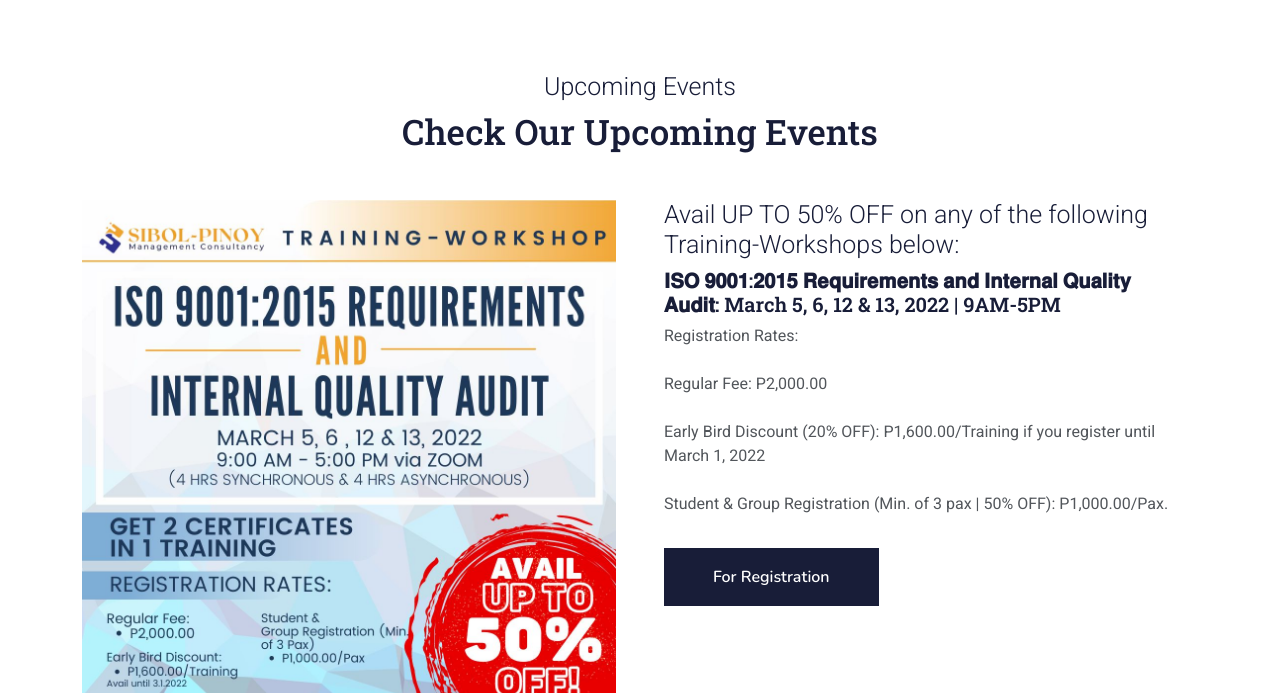
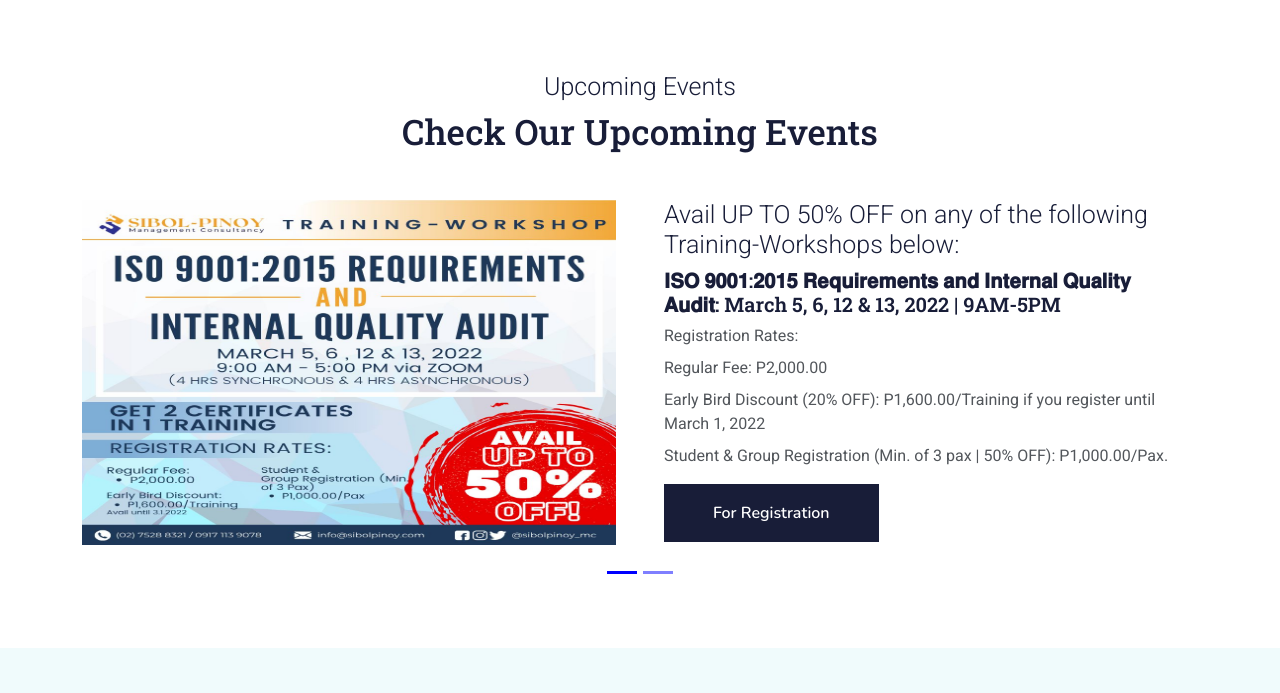
Before and after one commit to iopas02/sibolpinoy, a PHP site: page /event.php in a window 1280 px wide. Shown: the part 701-1394 px from the top of the page. Run offline with PHP 8.4, Linux system fonts and the light colour scheme; data that the repository does not hold is empty; some libraries are stand-ins or nearby versions.

Commit message:
update all

```diff
--- a/Admin/login.php
+++ b/Admin/login.php
@@ -15,10 +15,10 @@
 
     <title>Sibol-PINOY Admin Login</title>
   </head>
-  <body>
+  <body">
 
     <!-- Admin LogIn Form Start -->
-    <section class="form my-4 mx-5">
+    <section class="form mx-5" >
         <div class="container container-position">
             <div class="row no-gutters">
                 <div class="col-lg-5">
--- a/event.php
+++ b/event.php
@@ -53,7 +53,7 @@
                             <div class="col-lg-6" style="min-height: 400px;">
                                 <div class="position-relative" >
                                     <div class="testimonial-item text-center" >
-                                        <img class="img-fluid w-100 h-100" src="img/event_1.jpg">
+                                        <img class="img-fluid w-100" style="height: 345px" src="img/event_1.jpg">
                                     </div>
                                 </div>
                             </div>
@@ -61,10 +61,10 @@
                                 <h5 class="bg-white text-dark pe-3 secondary-font">Avail UP TO 50% OFF on any of the following Training-Workshops below:</h5>
                                 <h6 class="bg-white text-dark pe-3 second-header">𝐈𝐒𝐎 𝟗𝟎𝟎𝟏:𝟐𝟎𝟏𝟓 𝐑𝐞𝐪𝐮𝐢𝐫𝐞𝐦𝐞𝐧𝐭𝐬 𝐚𝐧𝐝 𝐈𝐧𝐭𝐞𝐫𝐧𝐚𝐥 𝐐𝐮𝐚𝐥𝐢𝐭𝐲 𝐀𝐮𝐝𝐢𝐭: March 5, 6, 12 & 13, 2022 | 9AM-5PM</h6>
 
-                                <p class="mb-4">Registration Rates:</p>
-                                <p class="mb-4">Regular Fee: P2,000.00</p>
-                                <p class="mb-4">Early Bird Discount (20% OFF): P1,600.00/Training if you register until March 1, 2022</p>
-                                <p class="mb-4">Student & Group Registration (Min. of 3 pax | 50% OFF): P1,000.00/Pax.</p>
+                                <p class="mb-2">Registration Rates:</p>
+                                <p class="mb-2">Regular Fee: P2,000.00</p>
+                                <p class="mb-2">Early Bird Discount (20% OFF): P1,600.00/Training if you register until March 1, 2022</p>
+                                <p class="mb-2">Student & Group Registration (Min. of 3 pax | 50% OFF): P1,000.00/Pax.</p>
                                 <a class="btn btn-dark py-3 px-5 mt-2" data-bs-toggle="modal" data-bs-target="#registration">For Registration</a>
                             </div>
                         </div>
@@ -74,17 +74,17 @@
                             <div class="col-lg-6" style="min-height: 400px;">
                                 <div class="position-relative">
                                     <div class="testimonial-item text-center">
-                                        <img class="img-fluid w-100 h-100" src="img/event_2.jpg">
+                                        <img class="img-fluid w-100" style="height: 345px" src="img/event_2.jpg">
                                     </div>
                                 </div>
                             </div>
                             <div class="col-lg-6">
                                 <h5 class="bg-white text-dark pe-3 secondary-font">Avail UP TO 50% OFF on any of the following Training-Workshops below:</h5>
                                 <h6 class="bg-white text-dark pe-3 second-header">𝐒𝐭𝐫𝐚𝐭𝐞𝐠𝐢𝐜 𝐏𝐥𝐚𝐧𝐧𝐢𝐧𝐠 𝐚𝐧𝐝 𝐑𝐢𝐬𝐤-𝐁𝐚𝐬𝐞𝐝 𝐌𝐚𝐧𝐚𝐠𝐞𝐦𝐞𝐧𝐭: March 7 - 11, 2022 | 5PM-9PM</h6>
-                                <p class="mb-4">Registration Rates:</p>
-                                <p class="mb-4">Regular Fee: P2,000.00</p>
-                                <p class="mb-4">Early Bird Discount (20% OFF): P1,600.00/Training if you register until March 1, 2022</p>
-                                <p class="mb-4">Student & Group Registration (Min. of 3 pax | 50% OFF): P1,000.00/Pax.</p>
+                                <p class="mb-2">Registration Rates:</p>
+                                <p class="mb-2">Regular Fee: P2,000.00</p>
+                                <p class="mb-2">Early Bird Discount (20% OFF): P1,600.00/Training if you register until March 1, 2022</p>
+                                <p class="mb-2">Student & Group Registration (Min. of 3 pax | 50% OFF): P1,000.00/Pax.</p>
                                 <a class="btn btn-dark py-3 px-5 mt-2" data-bs-toggle="modal" data-bs-target="#registration">For Registration</a>
                             </div>
                         </div>
@@ -124,22 +124,22 @@
             </div>
             <div class="owl-carousel testimonial-carousel position-relative" >
                 <div class="testimonial-item text-center wow fadeInUp" data-wow-delay="0.1s">
-                    <img class="p-2 mx-auto mb-3" src="img/past_event_1.png">
+                    <img class="p-2 mx-auto mb-3" styel="width: 150px; height:180px;" src="img/past_event_1.png">
                     <h5 class="mb-0 second-header">ISO 9001:2015 Requirements and Internal Quality Audit</h5>
                     <p>February 19, 20, 26 & 27, 2022 | 9AM-5PM </p>
                 </div>
                 <div class="testimonial-item text-center wow fadeInUp" data-wow-delay="0.2s">
-                    <img class=" p-2 mx-auto mb-3" src="img/past_event_2.png">
+                    <img class=" p-2 mx-auto mb-3" styel="width: 150px; height:180px;" src="img/past_event_2.png">
                     <h5 class="mb-0 second-header">Strategic Planning and Risk-Based Management</h5>
                     <p>February 21-25, 2022 | 5PM-9PM</p>
                 </div>
                 <div class="testimonial-item text-center wow fadeInUp" data-wow-delay="0.3s">
-                    <img class=" p-2 mx-auto mb-3" src="img/past_event_3.png">
+                    <img class=" p-2 mx-auto mb-3" styel="width: 150px; height:180px;" src="img/past_event_3.png">
                     <h5 class="mb-0 second-header">Building Organizational Resilience 101:Risk Management and Root Cause Analysis</h5>
                     <p>16 February 2022 from 5PM to 8PM.</p>
                 </div>
                 <div class="testimonial-item text-center wow fadeInUp" data-wow-delay="0.4s">
-                    <img class="p-2 mx-auto mb-3" src="img/past_event_4.png">
+                    <img class="p-2 mx-auto mb-3" styel="width: 150px; height:180px;" src="img/past_event_4.png">
                     <h5 class="mb-0 second-header">Building Organizational Resilience: Introducing Tools and Techniques in Risk Management and Root Cause Analysis</h5>
                     <p> January 16, 2022, 9AM - 12NN</p>
                 </div>
```
Also changed, not shown: Admin/dashboard.php (+82 -13 lines).
